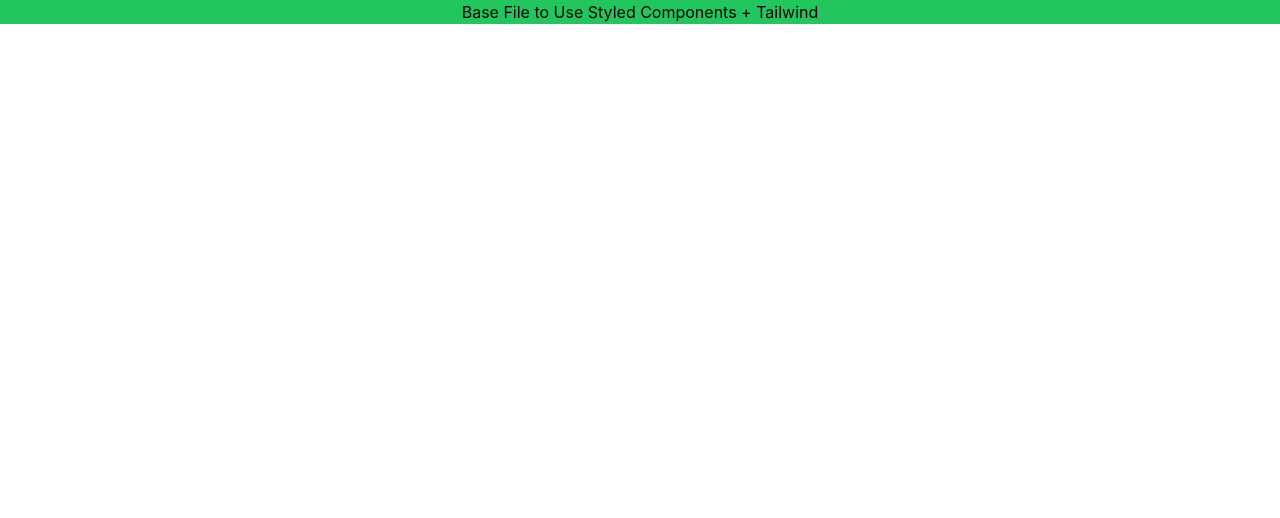
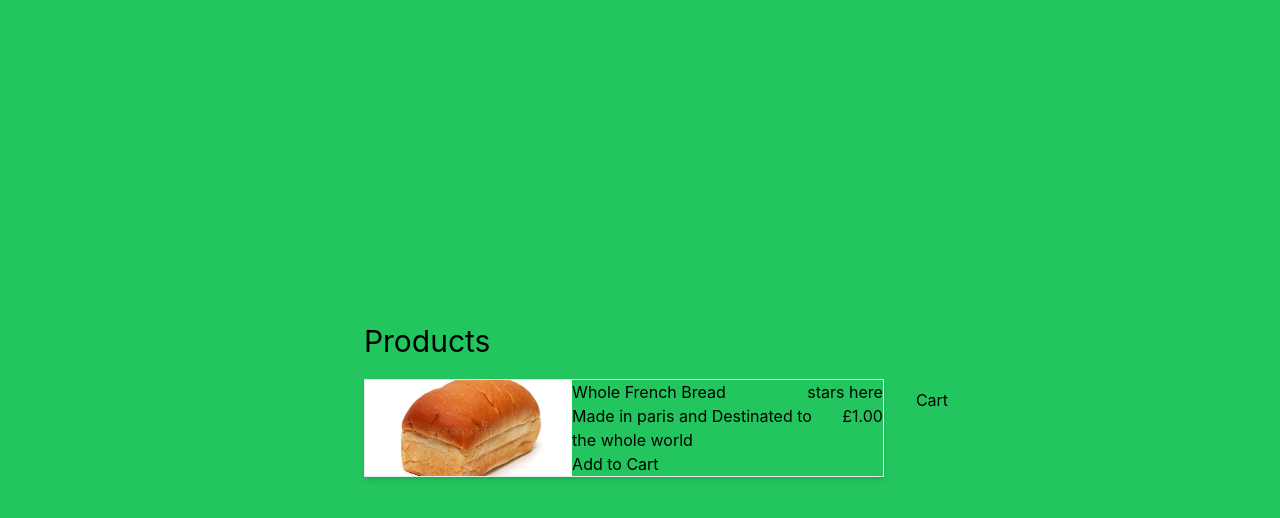
Before and after one commit to HaidarEzio/coding-challenge, a Next.js app: page / in a window 1280 px wide. Shown: the top 518 px of the page. Built offline with nearby package versions, Linux system fonts and the light colour scheme.

Commit message:
second layer with some fonts

```diff
--- /dev/null
+++ b/components/cart.comp.jsx
@@ -0,0 +1,14 @@
+import tw from "tailwind-styled-components";
+
+const Containing = tw.div`
+flex
+items-center
+justify-center
+
+`;
+
+const Cart = () => {
+  return <Containing>Cart</Containing>;
+};
+
+export default Cart;
--- /dev/null
+++ b/components/products.comp.jsx
@@ -0,0 +1,35 @@
+import styled from "styled-components";
+import tw from "tailwind-styled-components";
+import Image from "next/image";
+const Header = tw.h1`
+text-3xl my-5
+`;
+
+const Container = tw.div` m-3 p-5 w-[35rem]`;
+
+const Products = () => {
+  return (
+    <Container>
+      {/* <Contained>Interesing Test</Contained> */}
+      <Header>Products</Header>
+      <div className="flex w-full my-5 border shadow-md">
+        <div className="relative w-2/4 ">
+          <Image src="/bread.jpg" alt="bread" layout="fill" objectFit="cover" />
+        </div>
+        <div className="w-3/4">
+          <div className="flex justify-between">
+            <h3 className="text-bold">Whole French Bread</h3>
+            <p>stars here</p>
+          </div>
+          <div className="flex">
+            <p>Made in paris and Destinated to the whole world</p>
+            <h5 className="pl-1 text-bold">£1.00</h5>
+          </div>
+          <button>Add to Cart</button>
+        </div>
+      </div>
+    </Container>
+  );
+};
+
+export default Products;
--- a/pages/index.jsx
+++ b/pages/index.jsx
@@ -1,13 +1,15 @@
 import Head from "next/head";
-import Image from "next/image";
+
 import styles from "../styles/Home.module.css";
 import tw from "tailwind-styled-components";
+import Cart from "../components/cart.comp";
+import Products from "../components/products.comp";
 
 const Container = tw.div`
     flex
     items-center
     justify-center
-    flex-col
+    h-screen
     w-full
     bg-green-500
 `;
@@ -15,7 +17,8 @@
 export default function Home() {
   return (
     <Container>
-      <div>Base File to Use Styled Components + Tailwind</div>
+      <Products />
+      <Cart />
     </Container>
   );
 }
--- a/styles/globals.css
+++ b/styles/globals.css
@@ -6,7 +6,8 @@
 body {
   padding: 0;
   margin: 0;
-  font-family: -apple-system, BlinkMacSystemFont, Segoe UI, Roboto, Oxygen, Ubuntu, Cantarell, Fira Sans, Droid Sans, Helvetica Neue, sans-serif;
+  font-family: Raleway, -apple-system, BlinkMacSystemFont, Segoe UI, Roboto, Oxygen, Ubuntu, Cantarell, Fira Sans, Droid Sans, Helvetica Neue,
+    sans-serif;
 }
 
 a {
```
Also changed, not shown: public/bread.jpg (added).
